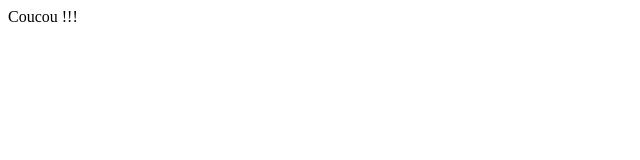
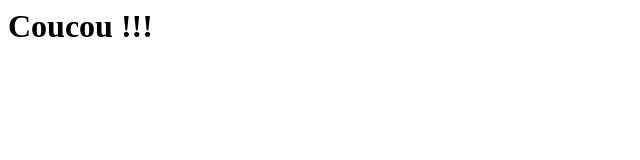
Before and after one commit to delannoyvincent1052/biz, a plain HTML site: page index.html in a window 1280 px wide. Shown: the whole page, without its empty margins (0-640 px from the left). Drawn offline with Linux system fonts and the light colour scheme.

Commit message:
modif titre

```diff
--- a/index.html
+++ b/index.html
@@ -1 +1 @@
-<p>Coucou !!!</p>
+<h1>Coucou !!!</h1>
```
